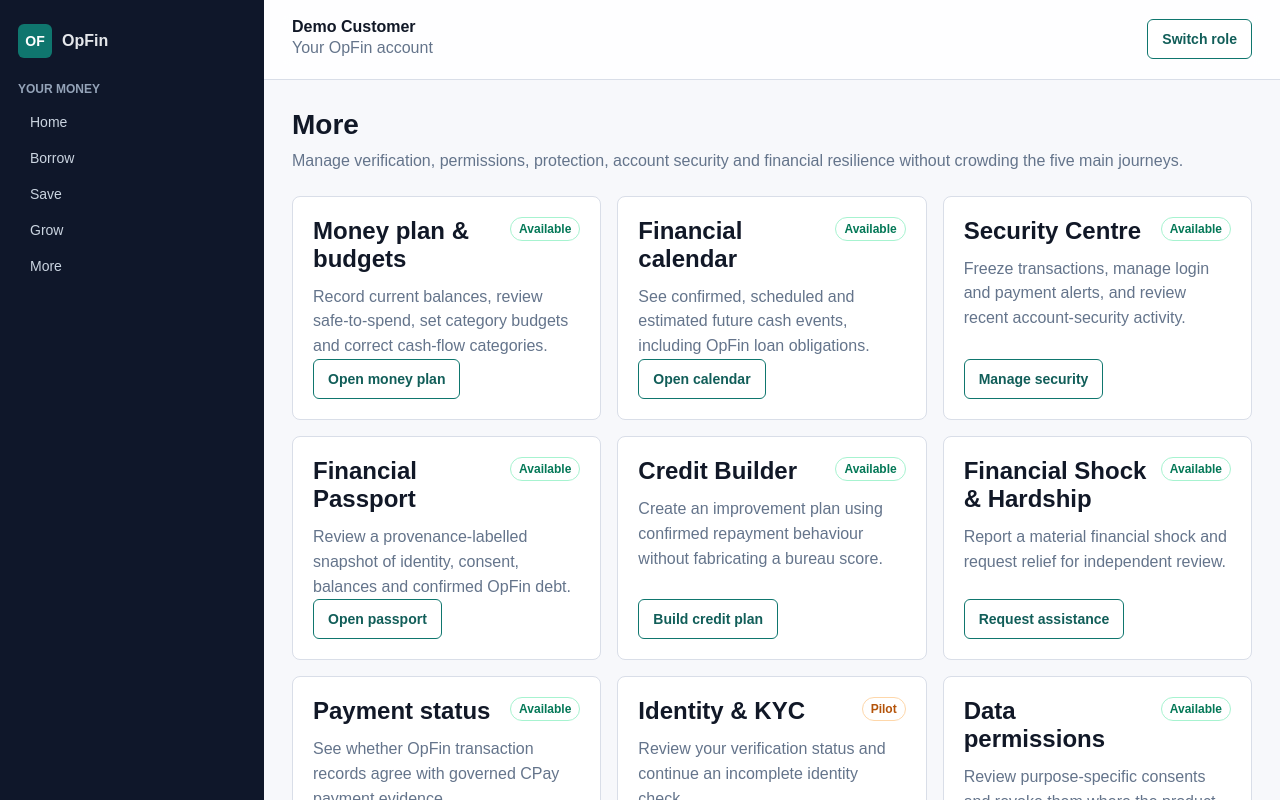
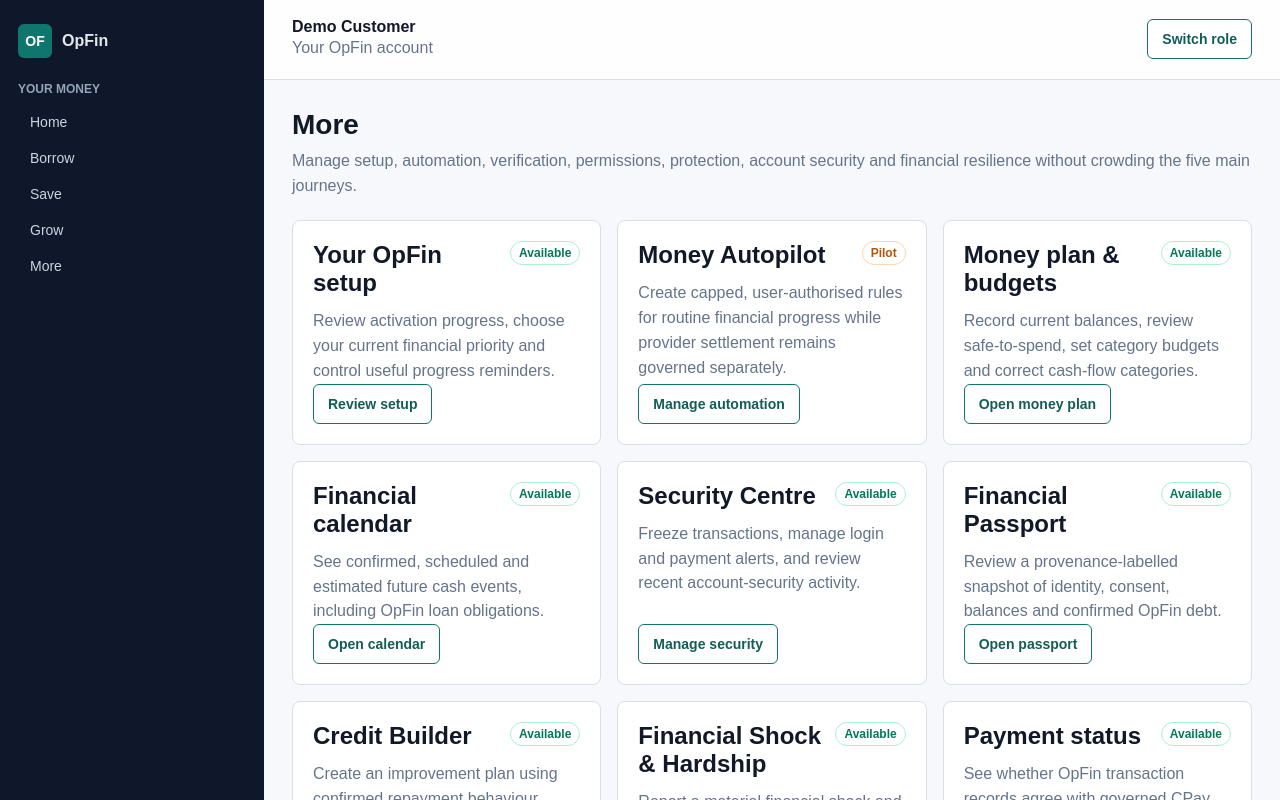
Before and after one commit to lynelk/OpFin, a Next.js app: page /more in a window 1280 px wide. Shown: the top 800 px of the page. Built offline with nearby package versions, Linux system fonts and the light colour scheme; no server answers.

Commit message:
Add activation and Money Autopilot to More

```diff
--- a/src/app/(portal)/more/page.tsx
+++ b/src/app/(portal)/more/page.tsx
@@ -5,9 +5,11 @@
   return (
     <Screen
       title="More"
-      description="Manage verification, permissions, protection, account security and financial resilience without crowding the five main journeys."
+      description="Manage setup, automation, verification, permissions, protection, account security and financial resilience without crowding the five main journeys."
     >
       <div className="grid grid-3">
+        <JourneyCard title="Your OpFin setup" description="Review activation progress, choose your current financial priority and control useful progress reminders." href="/setup" action="Review setup" status="available" />
+        <JourneyCard title="Money Autopilot" description="Create capped, user-authorised rules for routine financial progress while provider settlement remains governed separately." href="/money-autopilot" action="Manage automation" status="pilot" />
         <JourneyCard title="Money plan & budgets" description="Record current balances, review safe-to-spend, set category budgets and correct cash-flow categories." href="/money" action="Open money plan" status="available" />
         <JourneyCard title="Financial calendar" description="See confirmed, scheduled and estimated future cash events, including OpFin loan obligations." href="/calendar" action="Open calendar" status="available" />
         <JourneyCard title="Security Centre" description="Freeze transactions, manage login and payment alerts, and review recent account-security activity." href="/security" action="Manage security" status="available" />
```
